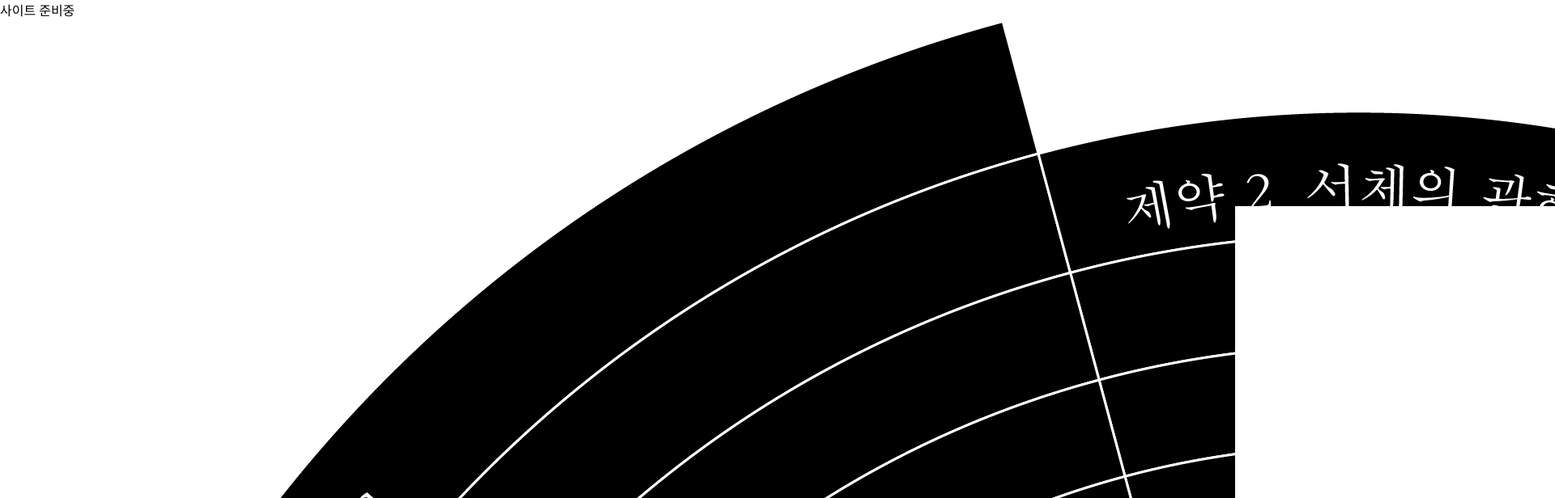
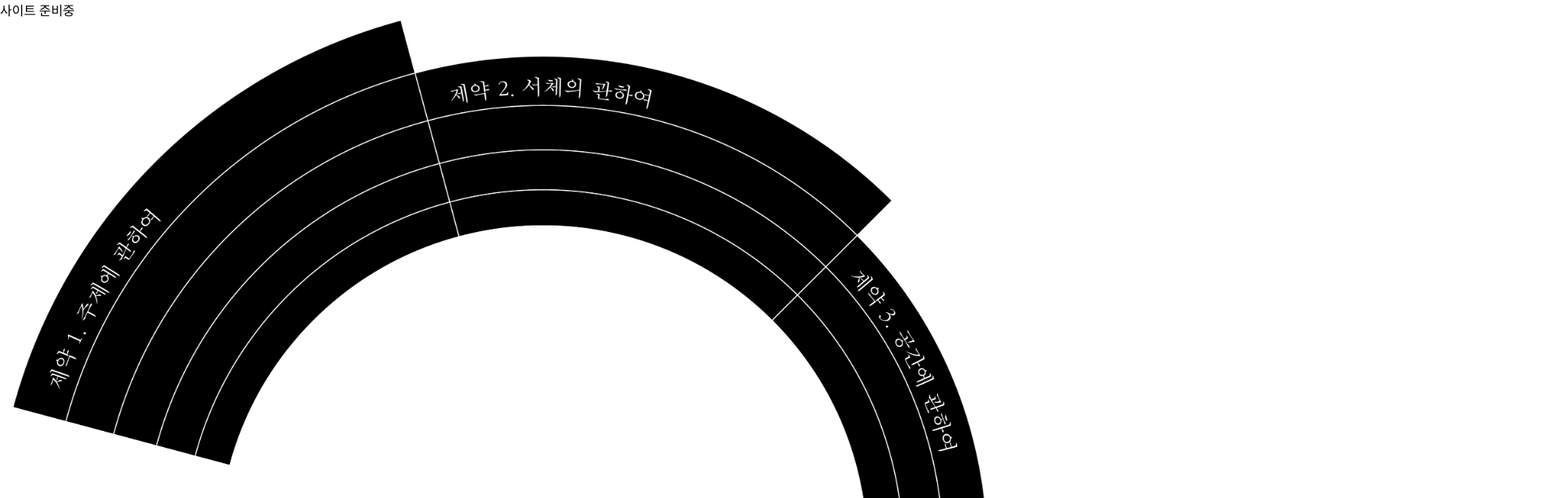
Before and after one commit to v-e-manual/v-e-manual.github.io, a plain HTML site: page index.html in a window 1280 px wide. Shown: the top 616 px of the page at 81% size, 1920 px wide, since content can reach past the window. Drawn offline with Linux system fonts and the light colour scheme.

Commit message:
Update index.html

```diff
--- a/index.html
+++ b/index.html
@@ -15,7 +15,7 @@ margin:auto;
 <body>
 
 사이트 준비중
-<img src="/img/img.png">
+<img src="/img/img.png" width="100%">
 
 </body>
 </html>
```
